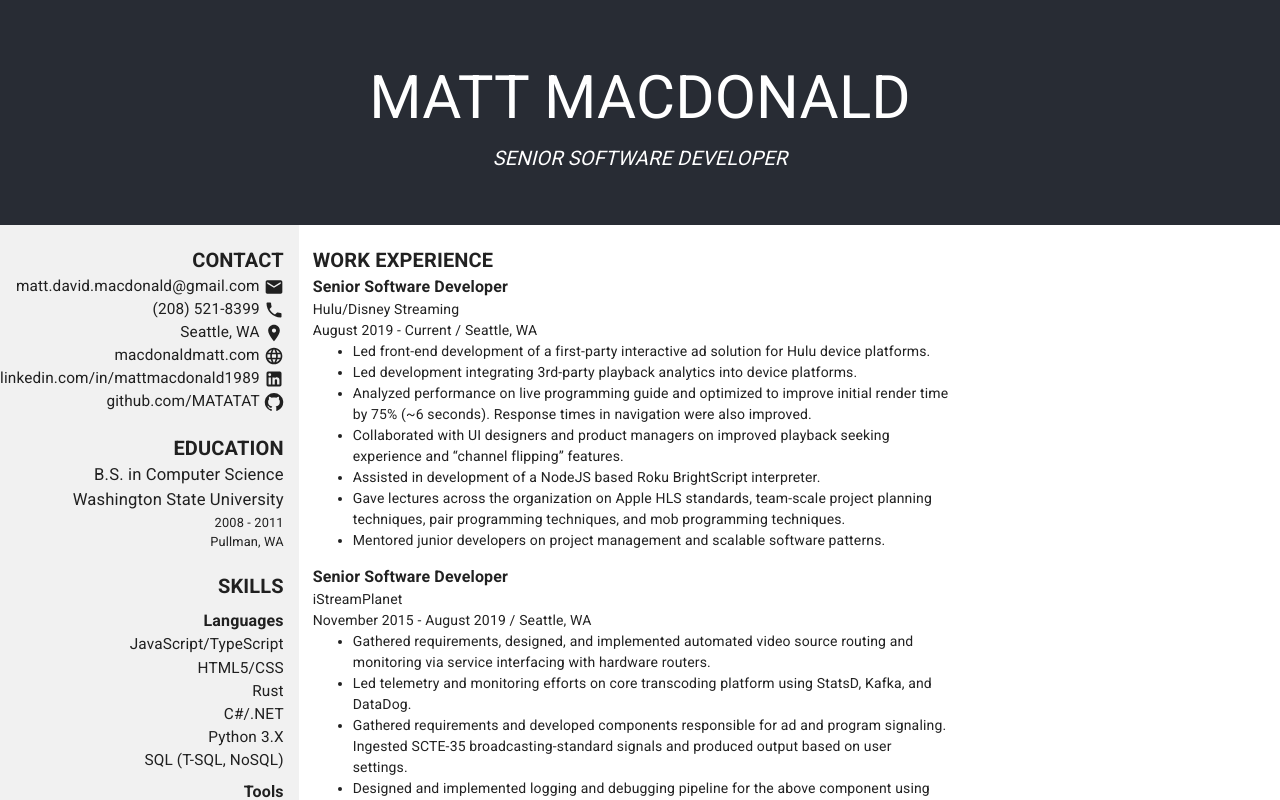
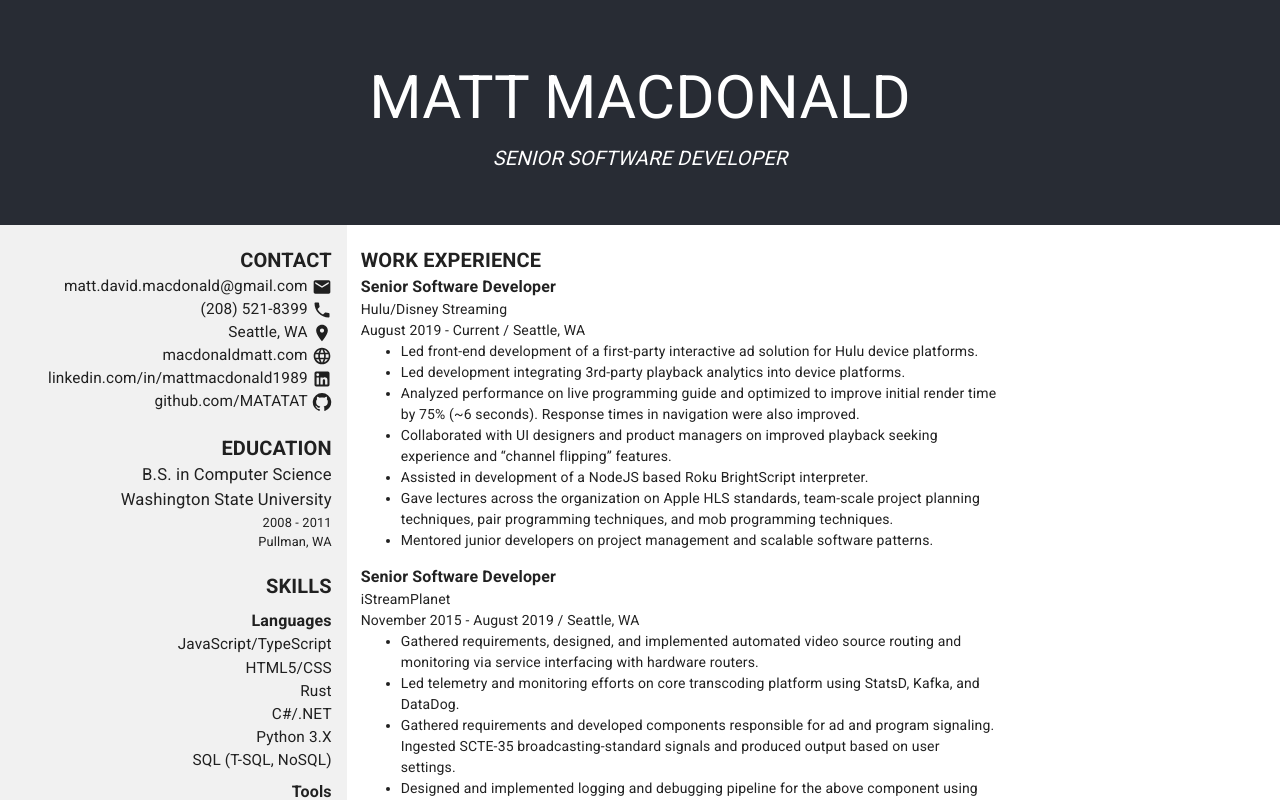
Before and after one commit to MATATAT/resume, a React (Create React App) app: page / in a window 1280 px wide. Shown: the top 800 px of the page. Built offline with nearby package versions, Linux system fonts and the light colour scheme.

Commit message:
adding left padding to side bar

```diff
--- a/src/SideBar.css
+++ b/src/SideBar.css
@@ -3,6 +3,7 @@
     text-align: right;
     display: flex;
     flex-direction: column;
+    padding-left: 3em;
 }
 
 .SideBar-label-with-icon {
```
